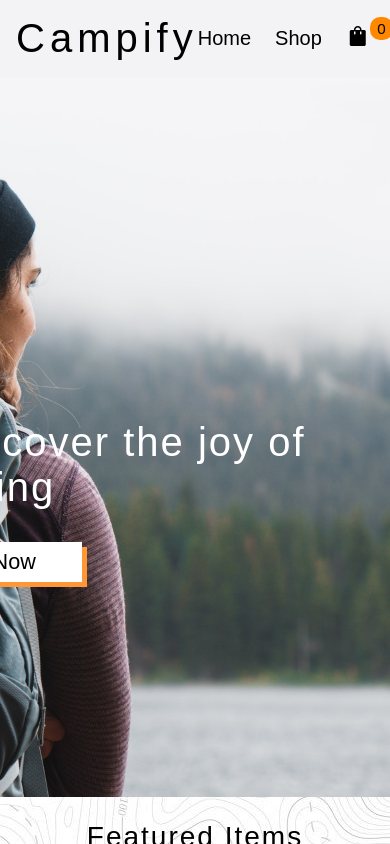
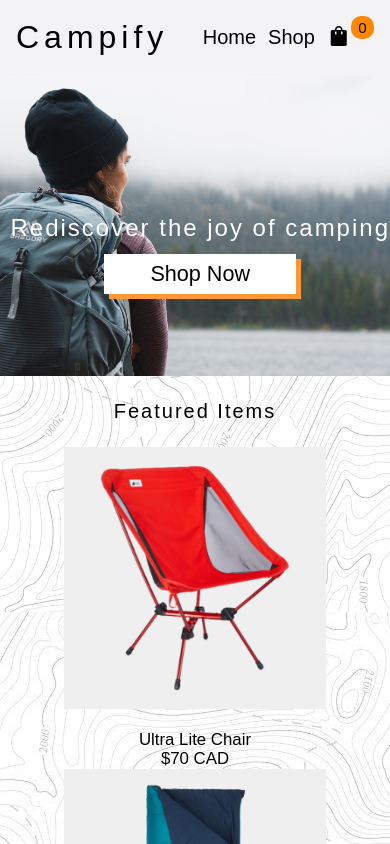
Before and after one commit to NelsonMN/shopping-cart, a React (Create React App) app: page / in a window 390 px wide. Shown: the top 844 px of the page. Built offline with nearby package versions, Linux system fonts and the light colour scheme.

Commit message:
Optimized Header and Home for mobile

```diff
--- a/src/styles/header.css
+++ b/src/styles/header.css
@@ -76,11 +76,25 @@ nav > a::after {
 
 .header > h1 > a:hover::after,
 nav > .cart:hover::after {
-  opacity: 1;
-  transform: translate3d(0, 0.25em, 0);
+    opacity: 1;
+    transform: translate3d(0, 0.25em, 0);
 }
 
 nav > .hov:hover::after {
     opacity: 1;
     transform: translate3d(0, 0.6em, 0);
 }
+
+@media (max-width: 500px) {
+    .header > h1 {
+        font-size: 2rem;
+    }
+
+    .header > nav > a {
+        font-size: 1.25rem;
+    }
+
+    .header > nav {
+        gap: .75rem;
+    }
+}
--- a/src/styles/home.css
+++ b/src/styles/home.css
@@ -8,8 +8,6 @@
 
 .section1 {
     display: flex;
-    flex-direction: column;
-    align-items: center;
     justify-content: center;
 }
 
@@ -112,3 +110,32 @@
     flex-direction: column;
     flex-grow: 1;
 }
+
+/* Media Queries */
+
+@media (max-width: 500px) {
+    .section1 {
+        align-items: center;
+    }
+
+    .section1 > img {
+        height: 300px;
+    }
+
+    .hero-text {
+        margin-top: 0;
+        padding: 3.5rem 0 0;
+        align-items: center;
+        gap: .75rem;
+        width: auto;
+        text-align: center;
+    }
+
+    .hero-text > h1 {
+        font-size: 1.5rem;
+    }
+
+    .section2 > h1 {
+        font-size: 1.25rem;
+    }
+}
```
